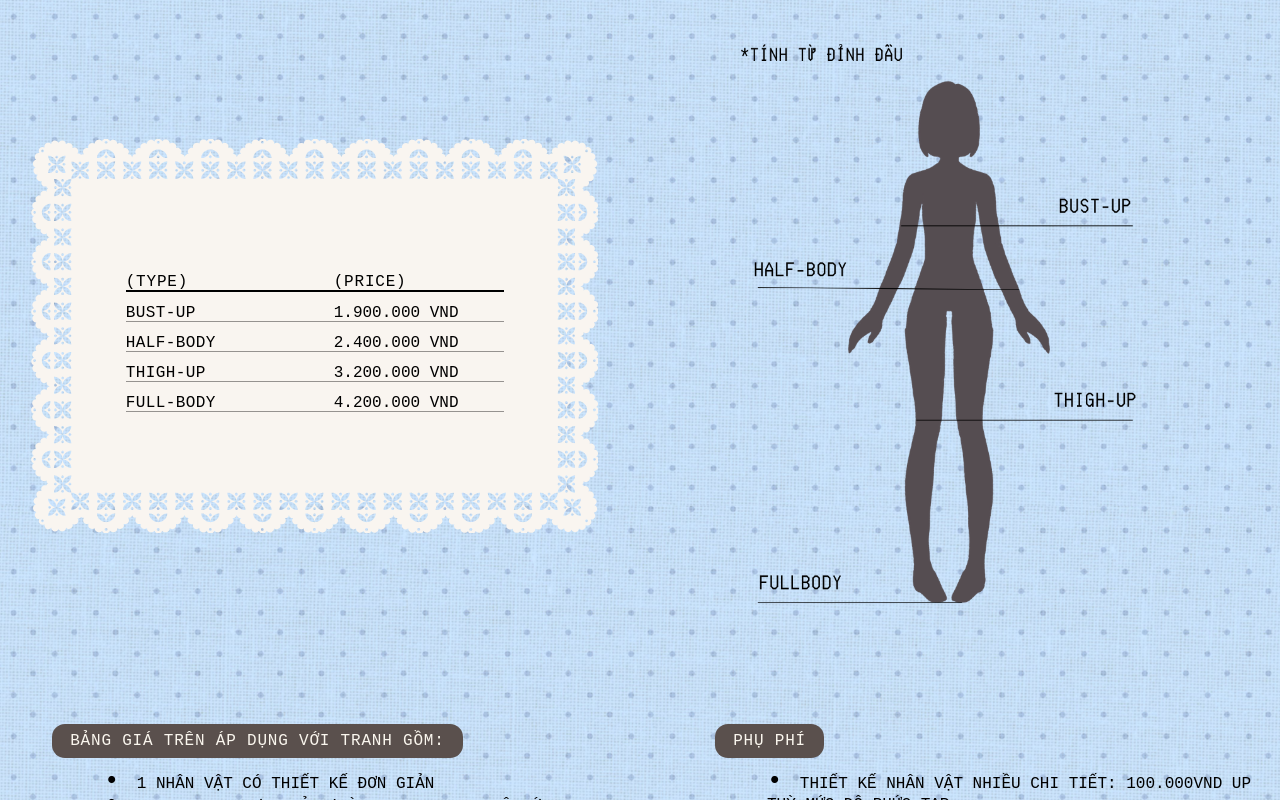
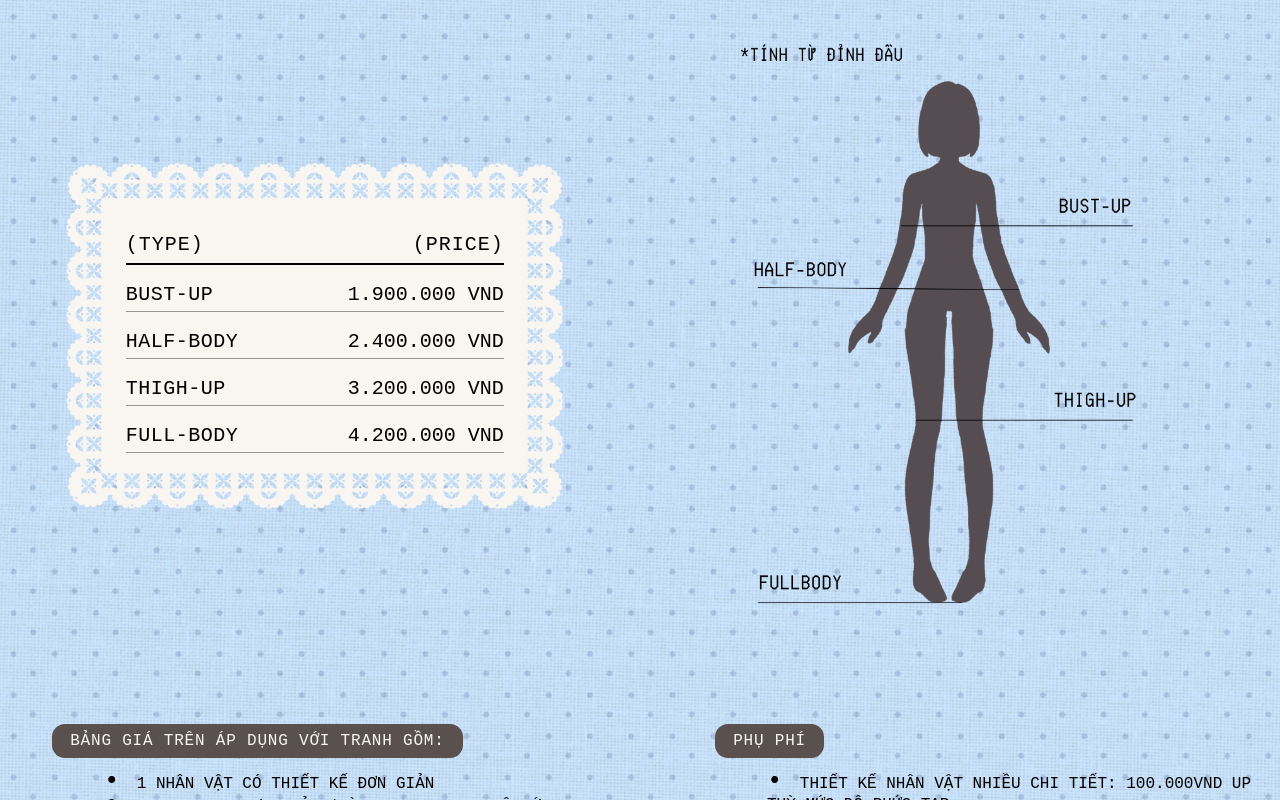
Before and after one commit to Linhchi162/Mingiee, a Next.js app: page / in a window 1280 px wide. Shown: the part 2080-2880 px from the top of the page. Built offline with nearby package versions, Linux system fonts and the light colour scheme; no server answers; the database is empty; a small style sheet from the web is missing.

Commit message:
style: stretch pricing table horizontally using aspect ratio and center content

```diff
--- a/app/page.tsx
+++ b/app/page.tsx
@@ -223,7 +223,7 @@ export default async function Home() {
 
             {/* Left Column: Pricing Table inside Lace Card */}
             <div
-              className="relative w-full max-w-[468px] sm:max-w-[588px] lg:max-w-[702px] aspect-[831/611] flex items-center justify-center justify-self-center md:justify-self-start"
+              className="relative w-full max-w-[468px] sm:max-w-[588px] lg:max-w-[702px] aspect-[950/611] flex items-center justify-center justify-self-center md:justify-self-start"
               style={{
                 backgroundImage: "url('/images/lace2.svg')",
                 backgroundSize: 'contain',
@@ -232,14 +232,14 @@ export default async function Home() {
               }}
             >
               {/* Inner content wrapper, padded to fit inside the plain center box of the lace card */}
-              <div className="w-[74%] h-[68%] flex flex-col justify-center text-black font-mono px-2 sm:px-4">
+              <div className="w-[74%] h-[68%] flex flex-col justify-center text-black font-mono px-2 sm:px-4 lg:translate-x-[0px]">
                 <table className="w-full text-left border-collapse">
                   <thead>
                     <tr className="border-b-2 border-black">
-                      <th className="pt-[4px] pb-[1px] sm:pt-[6px] sm:pb-[1px] font-normal text-[18.5px] sm:text-[25px] lg:text-[16px] tracking-wider w-[55%]">
+                      <th className="pt-[4px] pb-[1px] sm:pt-[6px] sm:pb-[1px] lg:pt-[8px] lg:pb-[8px] font-normal text-[18.5px] sm:text-[25px] lg:text-[20px] tracking-wider w-[50%]">
                         <span className="relative inline-block translate-y-[2px] sm:translate-y-[3.5px] lg:translate-y-[4.5px]">(TYPE)</span>
                       </th>
-                      <th className="pt-[4px] pb-[1px] sm:pt-[6px] sm:pb-[1px] text-left font-normal text-[18.5px] sm:text-[25px] lg:text-[16px] tracking-wider">
+                      <th className="pt-[4px] pb-[1px] sm:pt-[6px] sm:pb-[1px] lg:pt-[8px] lg:pb-[8px] text-right font-normal text-[18.5px] sm:text-[25px] lg:text-[20px] tracking-wider">
                         <span className="relative inline-block translate-y-[2px] sm:translate-y-[3.5px] lg:translate-y-[4.5px]">(PRICE)</span>
                       </th>
                     </tr>
@@ -247,10 +247,10 @@ export default async function Home() {
                   <tbody>
                     {prices.map((priceItem, index) => (
                       <tr key={priceItem.id || index} className="border-b border-black/40">
-                        <td className="pt-[2px] pb-[1px] sm:pt-[4px] sm:pb-[1px] font-normal text-[20px] sm:text-[25.5px] lg:text-[16px] tracking-wide">
+                        <td className="pt-[2px] pb-[1px] sm:pt-[4px] sm:pb-[1px] lg:pt-[10px] lg:pb-[6px] font-normal text-[20px] sm:text-[25.5px] lg:text-[20px] tracking-wide">
                           <span className="relative inline-block translate-y-[2px] sm:translate-y-[3.5px] lg:translate-y-[4.5px]">{priceItem.type}</span>
                         </td>
-                        <td className="pt-[2px] pb-[1px] sm:pt-[4px] sm:pb-[1px] text-left font-normal text-[20px] sm:text-[25.5px] lg:text-[16px]">
+                        <td className="pt-[2px] pb-[1px] sm:pt-[4px] sm:pb-[1px] lg:pt-[10px] lg:pb-[6px] text-right font-normal text-[20px] sm:text-[25.5px] lg:text-[20px]">
                           <span className="relative inline-block translate-y-[2px] sm:translate-y-[3.5px] lg:translate-y-[4.5px]">{priceItem.price_vnd}</span>
                         </td>
                       </tr>
@@ -275,8 +275,8 @@ export default async function Home() {
 
           {/* Bottom rules & info lists */}
           {(() => {
-            const scopeItems = getContent('commission_scope_items', "1 NHÂN VẬT CÓ THIẾT KẾ ĐƠN GIẢN\nBACKGROUND ĐƠN GIẢN (MÀU, GRADIENT, HIỆU ỨNG NHẸ)\nCANVAS 3000 PIXELS TRỞ LÊN, 400DPI\nCANVAS DỌC / VUÔNG (1:1, 3:4, 4:5)").split('\n').filter(Boolean);
-            const extraFeesItems = getContent('commission_extra_fees_items', "THIẾT KẾ NHÂN VẬT NHIỀU CHI TIẾT: 100.000VND UP TUỲ MỨC ĐỘ PHỨC TẠP\nCANVAS DÀI (16:9): +50% GIÁ CƠ BẢN\nTHÊM NHÂN VẬT: +100% GIÁ GỐC/CHAR\nBACKGROUND CHI TIẾT (KIẾN TRÚC, NỘI THẤT, PHONG CẢNH, NHIỀU VẬT THỂ...): THƯƠNG LƯỢNG RIÊNG\nPRIVATE COMMISSION (KHÔNG ĐĂNG TẢI CÔNG KHAI): +40%\nCOMMERCIAL USE: 200% GIÁ CƠ BẢN").split('\n').filter(Boolean);
+            const scopeItems = getContent('commission_scope_items', "1 NHÂN VẬT CÓ THIẾT KẾ ĐƠN GIẢN\nBACKGROUND ĐƠN GIẢN (MÀU, GRADIENT, HIỆU ỨNG NHẸ)\nCANVAS 3000 PIXELS TRỞ LÊN, 400DPI\nCANVAS DỌC / VUÔNG (1:1, 3:4, 4:5)").split(/\r?\n|\\n/).filter(Boolean);
+            const extraFeesItems = getContent('commission_extra_fees_items', "THIẾT KẾ NHÂN VẬT NHIỀU CHI TIẾT: 100.000VND UP TUỲ MỨC ĐỘ PHỨC TẠP\nCANVAS DÀI (16:9): +50% GIÁ CƠ BẢN\nTHÊM NHÂN VẬT: +100% GIÁ GỐC/CHAR\nBACKGROUND CHI TIẾT (KIẾN TRÚC, NỘI THẤT, PHONG CẢNH, NHIỀU VẬT THỂ...): THƯƠNG LƯỢNG RIÊNG\nPRIVATE COMMISSION (KHÔNG ĐĂNG TẢI CÔNG KHAI): +40%\nCOMMERCIAL USE: 200% GIÁ CƠ BẢN").split(/\r?\n|\\n/).filter(Boolean);
 
             return (
               <div className="w-full max-w-[1240px] grid grid-cols-1 sm:grid-cols-2 gap-6 md:gap-11 lg:gap-16 px-4 font-mono text-black">
@@ -506,7 +506,7 @@ export default async function Home() {
                   </p>
                 </div>
               </div>
-              <div className="absolute right-[-30px] sm:right-[-245px] top-[10px] w-[200px] sm:w-[580px] lg:w-[660px] aspect-[1029/531] pointer-events-none select-none z-0">
+              <div className="absolute right-[-30px] sm:right-[-195px] top-[10px] w-[200px] sm:w-[580px] lg:w-[660px] aspect-[1029/531] pointer-events-none select-none z-0">
                 <Image
                   src="/images/button4.png"
                   alt="Decorative Button Group 4"
@@ -519,7 +519,7 @@ export default async function Home() {
 
             {/* Row 6: QUYỀN SỬ DỤNG (Right) */}
             <div className="w-full grid grid-cols-1 sm:grid-cols-2 gap-8 relative">
-              <div className="absolute left-[-30px] sm:left-[-170px] top-[10px] sm:top-[20px] w-[180px] sm:w-[580px] lg:w-[540px] aspect-[834/671] pointer-events-none select-none z-0">
+              <div className="absolute left-[-30px] sm:left-[-170px] top-[30px] sm:top-[-50px] w-[180px] sm:w-[480px] lg:w-[440px] aspect-[834/671] pointer-events-none select-none z-0">
                 <Image
                   src="/images/button5.png"
                   alt="Decorative Button Group 5"
@@ -577,15 +577,7 @@ export default async function Home() {
 
             {/* Row 8: QUYỀN ĐĂNG TRANH (Right) */}
             <div className="w-full grid grid-cols-1 sm:grid-cols-2 gap-8 relative">
-              <div className="absolute left-[-20px] sm:left-[-150px] top-[15px] sm:top-[50px] w-[130px] sm:w-[250px] lg:w-[320px] aspect-[879/513] pointer-events-none select-none z-0">
-                <Image
-                  src="/images/button1.png"
-                  alt="Decorative Button Group 1 duplicated"
-                  fill
-                  className="object-contain"
-                  priority
-                />
-              </div>
+
               <div className="hidden sm:block"></div>
               <div className="flex flex-col items-start w-full md:translate-x-[5%] z-10">
                 <span className="inline-block bg-[#5A504D] text-[#FAF6EE] font-normal text-[21.5px] sm:text-[25px] lg:text-[16px] tracking-wider py-1 px-2.5 sm:py-1.2 sm:px-3.5 rounded-lg select-none mb-3">
@@ -619,7 +611,7 @@ export default async function Home() {
                   </ul>
                 </div>
               </div>
-              <div className="absolute left-[-20px] sm:left-[80px] bottom-[-50px] sm:bottom-[-500px] w-[80px] sm:w-[180px] lg:w-[290px] aspect-[1/1] pointer-events-none select-none z-0">
+              <div className="absolute left-[-20px] sm:left-[80px] bottom-[-50px] sm:bottom-[-470px] w-[80px] sm:w-[180px] lg:w-[290px] aspect-[1/1] pointer-events-none select-none z-0">
                 <Image
                   src="/images/button7.png"
                   alt="Decorative Button Group 7"
```
